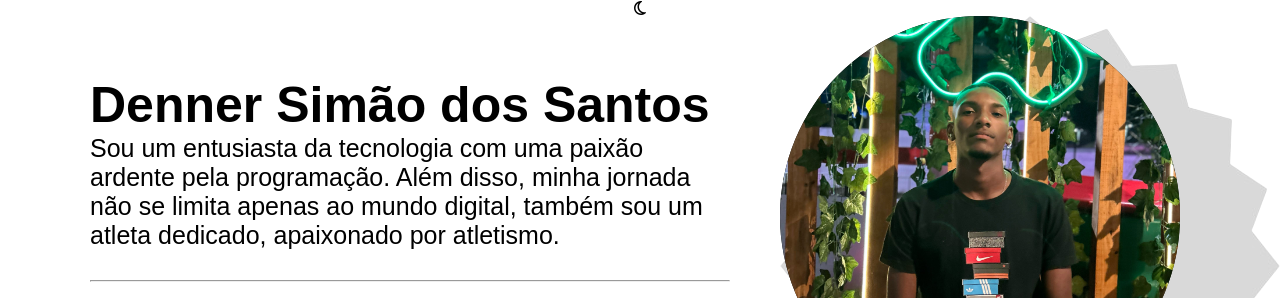
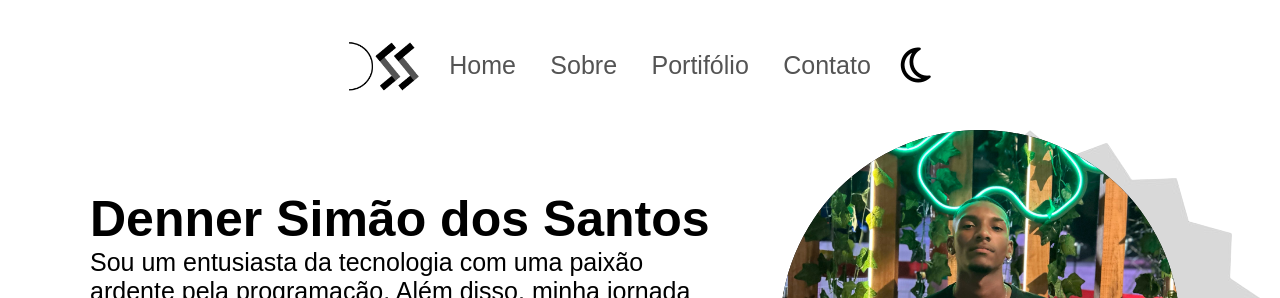
Before and after one commit to denner17/portifolio, a plain HTML site: page index.html in a window 1280 px wide. Shown: the top 298 px of the page. Drawn offline with Linux system fonts and the light colour scheme.

Commit message:
Update index.html

```diff
--- a/index.html
+++ b/index.html
@@ -8,7 +8,7 @@
     <title>PortifólioDenner</title>
 </head>
 <body>
-<!--     <header id="home">
+    <header id="home">
         <img width="70px" src="portifolio/images/logo.png" alt="">
 
         <nav>
@@ -16,7 +16,7 @@
             <a href="#sobre">Sobre</a>
             <a href="#portifolio">Portifólio</a>
             <a href="#contato">Contato</a>
-        </nav> -->
+        </nav>
 
         <i class="fa-regular fa-moon"></i>
     </header>
```
